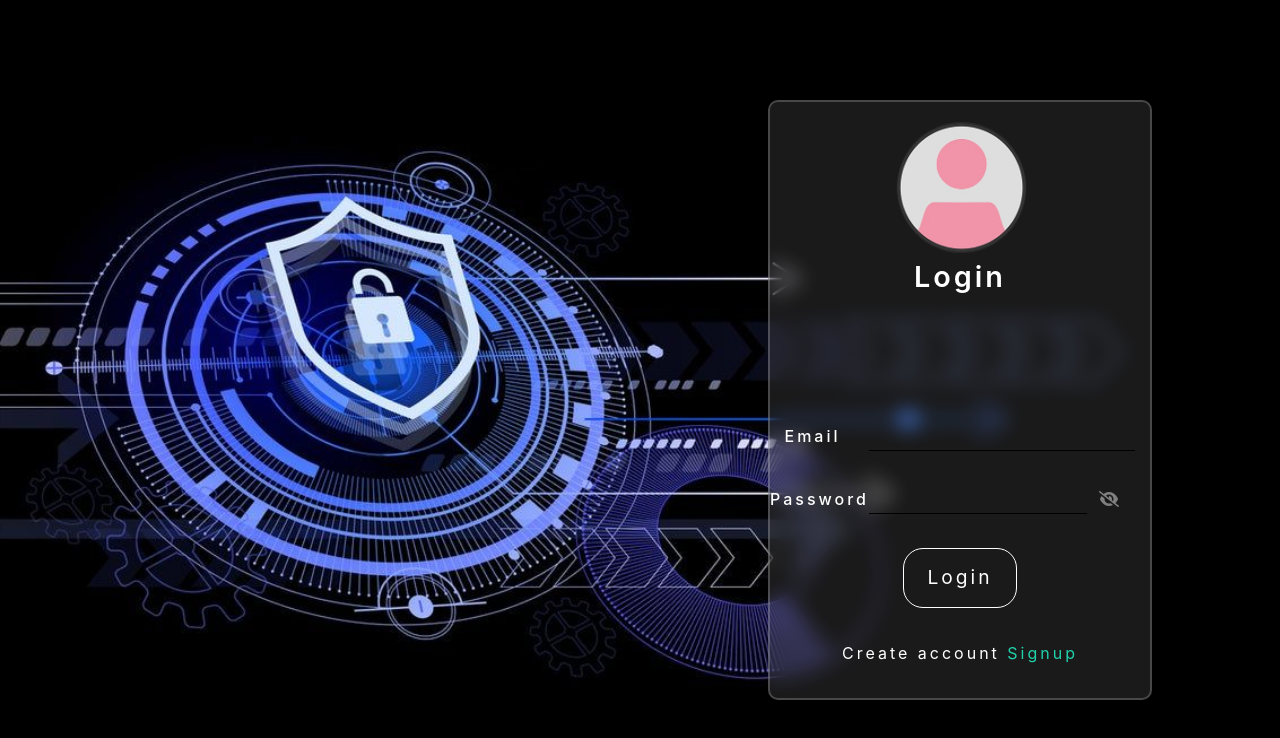
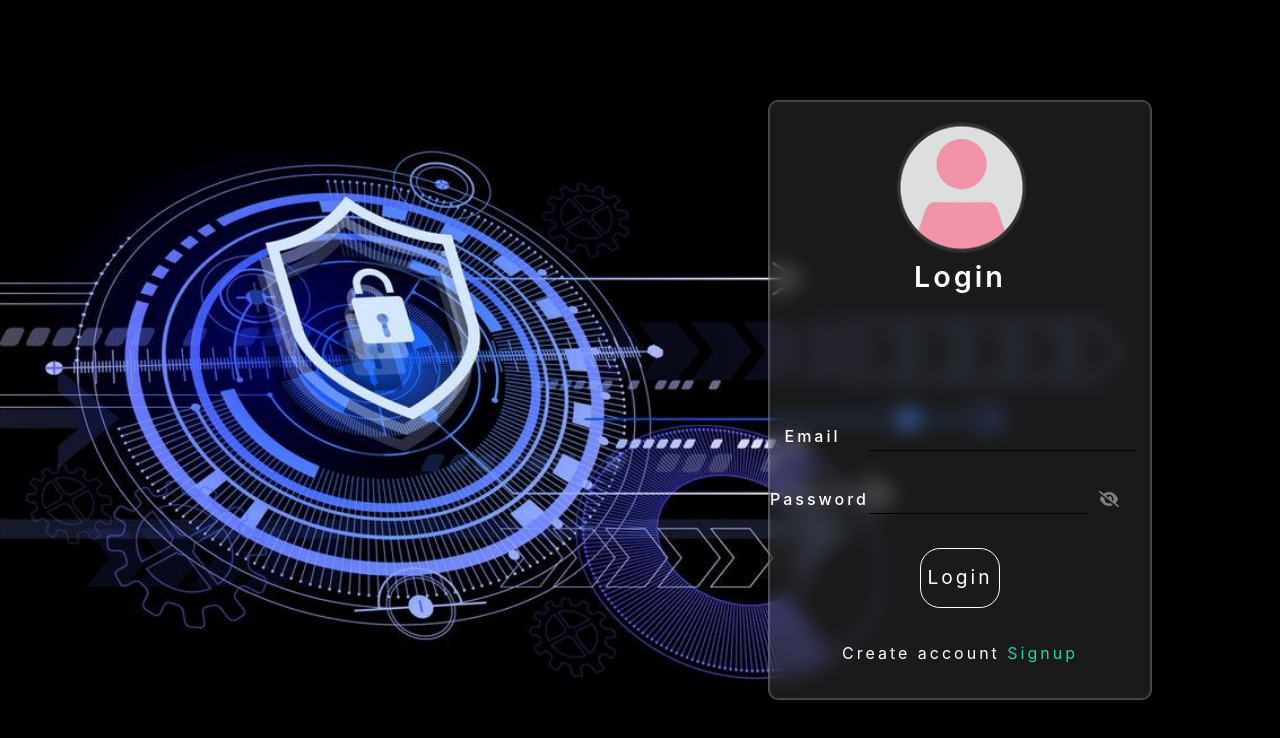
Before and after one commit to manishkulal54/cloudNotebook-frontend, a React (Create React App) app: page /login in a window 1280 px wide. Shown: the top 738 px of the page. Built offline with nearby package versions, Linux system fonts and the light colour scheme.

Commit message:
button updated

```diff
--- a/src/Stylesheet/Login.css
+++ b/src/Stylesheet/Login.css
@@ -82,7 +82,7 @@
 }
 
 .log-form button {
-    width: 30%;
+    width: max-content;
     height: 10%;
     border-radius: 20px;
     border: 1px solid;
```
